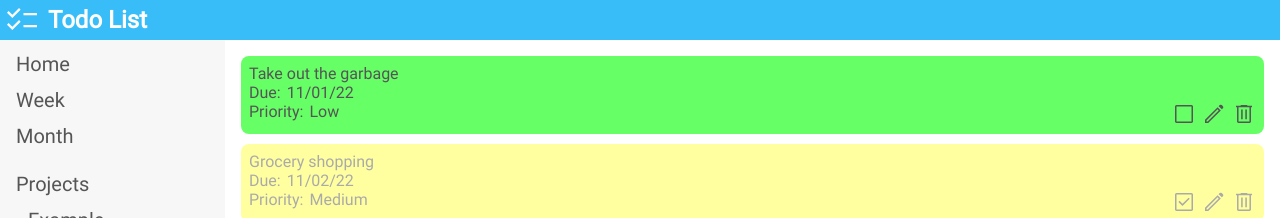
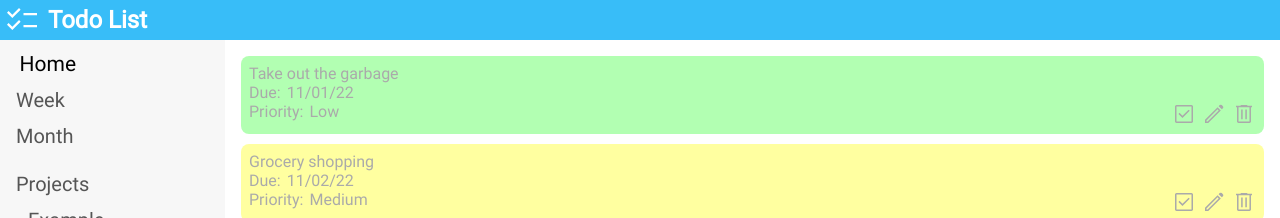
Before and after one commit to T-Pederson/todo-list, a website built with webpack: page dist/index.html in a window 1280 px wide. Both pictures are taken after a click on the picture 1184 px from the left and 114 px from the top of the page. Shown: the top 218 px of the page. Built offline with nearby package versions, Linux system fonts and the light colour scheme; files whose address does not match are found by name.

Commit message:
Complete checkbox.js module to allow items to be checked off

```diff
--- /dev/null
+++ b/src/checkbox.js
@@ -0,0 +1,27 @@
+import checkboxEmpty from "./images/checkboxempty.svg";
+import checkboxChecked from "./images/checkboxchecked.svg";
+
+export function checkbox (selected) {
+  let todoClasses = selected.target.parentNode.parentNode.classList;
+
+  // Logic to swap checked status on todo item
+  if (Array.from(todoClasses).includes("complete")) {
+    todoClasses.remove("complete");
+    const newBox = document.createElement("img");
+    newBox.setAttribute("src", checkboxEmpty);
+    newBox.setAttribute("alt", "checkbox");
+    newBox.classList.add("checkbox");
+    selected.target.after(newBox);
+    newBox.addEventListener("click", checkbox);
+    selected.target.remove();
+  } else {
+    todoClasses.add("complete");
+    const newBox = document.createElement("img");
+    newBox.setAttribute("src", checkboxChecked);
+    newBox.setAttribute("alt", "checkbox");
+    newBox.classList.add("checkbox");
+    selected.target.after(newBox);
+    newBox.addEventListener("click", checkbox);
+    selected.target.remove();
+  };
+}
--- a/src/index.js
+++ b/src/index.js
@@ -1,6 +1,7 @@
 import './styles.css';
 import checklistSVG from "./images/checklist.svg";
 import addSVG from "./images/add.svg";
+import { checkbox } from "./checkbox";
 
 // Load svgs
 const h1 = document.querySelector("h1");
@@ -21,3 +22,8 @@ addImg.setAttribute("src", addSVG);
 addImg.setAttribute("alt", "Add");
 addImg.classList.add("add");
 document.querySelector(".content").appendChild(addImg);
+
+// Make checkboxes work
+for (let box of document.querySelectorAll(".checkbox")) {
+  box.addEventListener("click", checkbox);
+}
--- a/src/styles.css
+++ b/src/styles.css
@@ -144,3 +144,9 @@ h1 {
 .complete {
   filter: opacity(.5);
 }
+
+.selected {
+  color: black;
+  scale: 105%;
+  padding-left: 8px;
+}
```
Also changed, not shown: dist/32652fe3cf469a776f07.svg (added), dist/7cf8a52afe4672f643db.svg (added), dist/index.html, dist/main.js.
